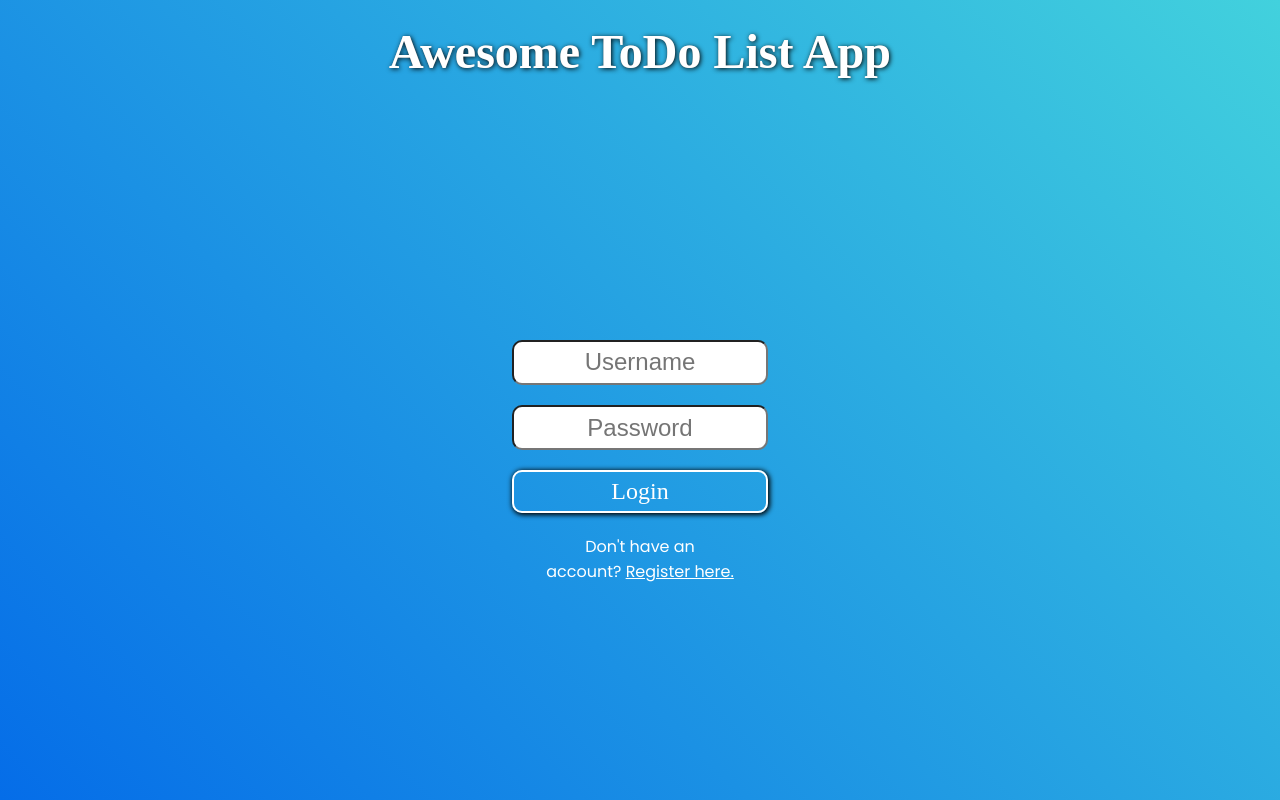
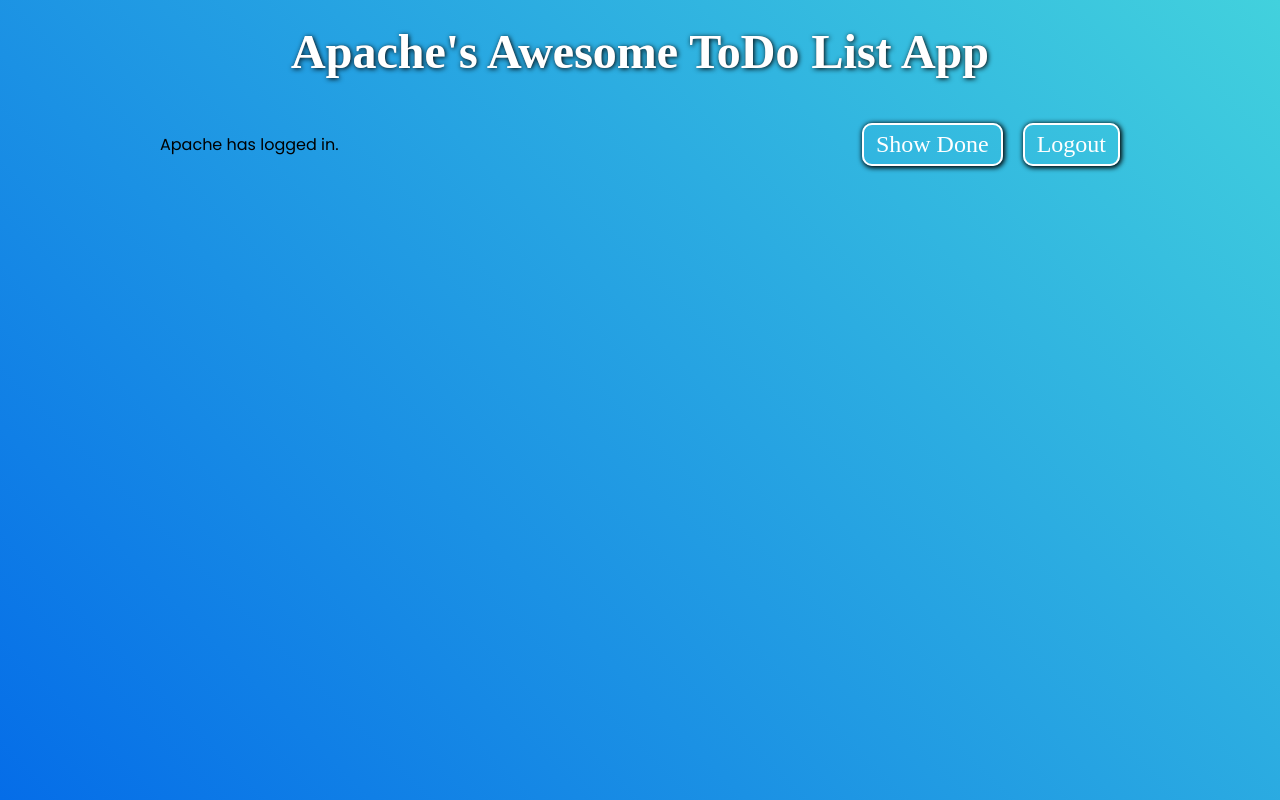
Before and after one commit to AllisterF1/m46-wk10-todos-front, a React (Create React App) app: page / in a window 1280 px wide. Built offline with nearby package versions, Linux system fonts and the light colour scheme; a web font is replaced by a local one.

Commit message:
feat: add footer to app

```diff
--- a/src/App.js
+++ b/src/App.js
@@ -6,14 +6,16 @@ import { getCookie } from "./common";
 import { authCheck } from "./utils";
 
 import Header from "./components/header/Header.js";
+import Footer from "./components/footer/Footer.js";
 import LogOrSignContainer from "./components/containers/LogOrSignContainer.js";
 
 import "./App.css";
 
 function App() {
-	const [user, setUser] = useState(null);
+	const [user, setUser] = useState({ username: "Apache" });
 	const [isLogin, setUserMode] = useState(true);
-	const [message, setMessage] = useState("");
+	const [isActive, setTodoMode] = useState(true);
+	const [message, setMessage] = useState("Apache has logged in.");
 	const [activeTodos, setActiveTodos] = useState([]);
 	const [doneTodos, setDoneTodos] = useState([]);
 
@@ -44,7 +46,14 @@ function App() {
 			) : (
 				<>
 					{/* Component: TodoListContainer (Authorised) */}
-					{/* Component: Footer (Authorised) */}
+					<Footer
+						isActive={isActive}
+						setTodoMode={setTodoMode}
+						message={message}
+						setUser={setUser}
+						setActiveTodos={setActiveTodos}
+						setDoneTodos={setDoneTodos}
+					/>
 				</>
 			)}
 		</div>
--- a/src/components/footer/Footer.css
+++ b/src/components/footer/Footer.css
@@ -2,6 +2,7 @@
     width: 75vw;
     display: flex;
     align-items: center;
+    justify-content: flex-end;
     gap: 2ch;
 }
 
--- a/src/components/footer/Footer.js
+++ b/src/components/footer/Footer.js
@@ -4,24 +4,27 @@ import "./Footer.css";
 
 export default function Footer({
 	isActive,
+	setTodoMode,
 	message,
 	setUser,
 	setActiveTodos,
 	setDoneTodos,
 }) {
+	function changeMode() {
+		setTodoMode(p => !p);
+	}
+
 	return (
 		<div className="footer-container">
+			<Message message={message} />
+			<button onClick={changeMode} className="pushRight">
+				Show {isActive ? "Done" : "Active"}
+			</button>
 			<Logout
 				setUser={setUser}
 				setActiveTodos={setActiveTodos}
 				setDoneTodos={setDoneTodos}
 			/>
-
-			<Message message={message} />
-			<button className="pushRight">
-				Show {isActive ? "Done" : "Active"}
-			</button>
-			<button>Clear</button>
 		</div>
 	);
 }
```
